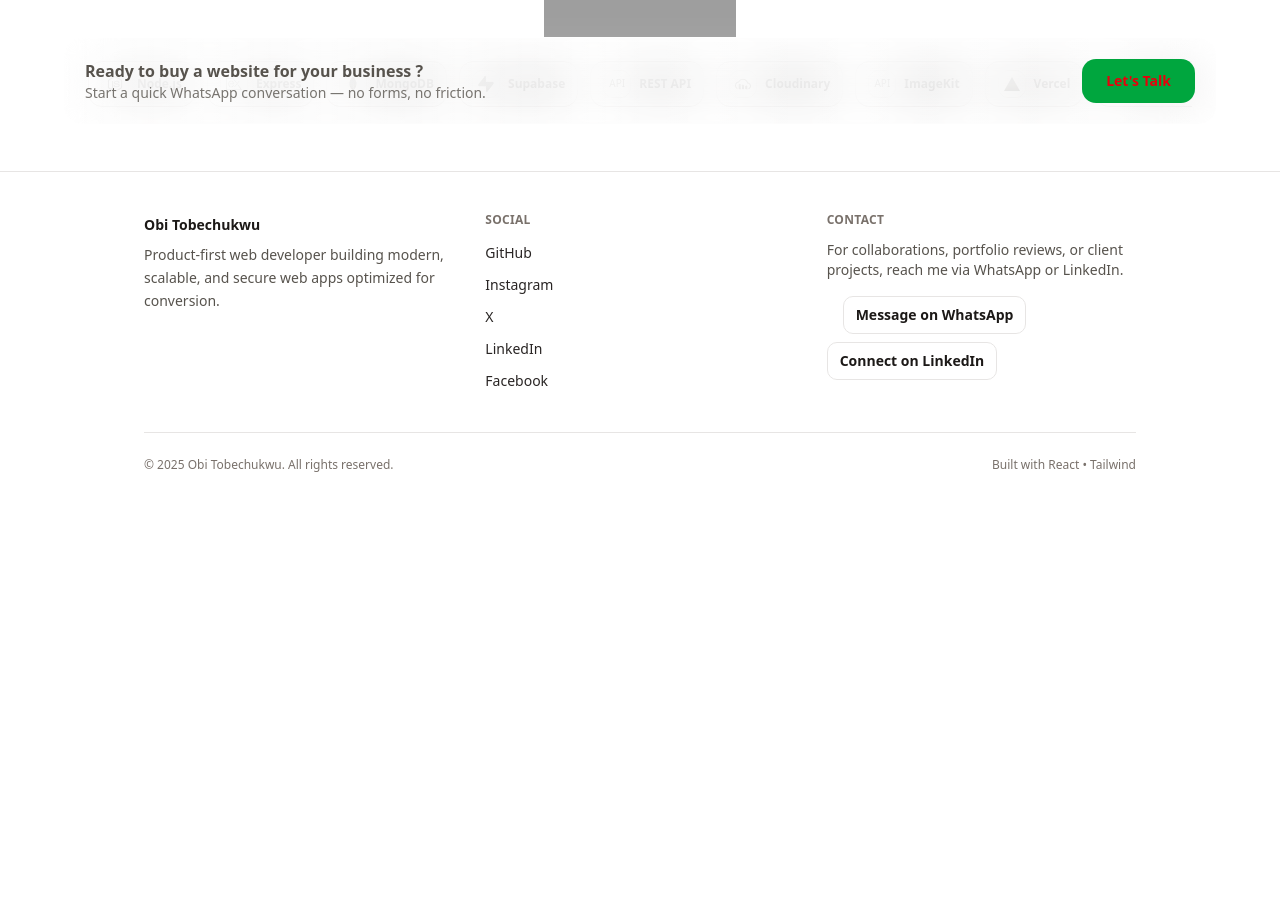
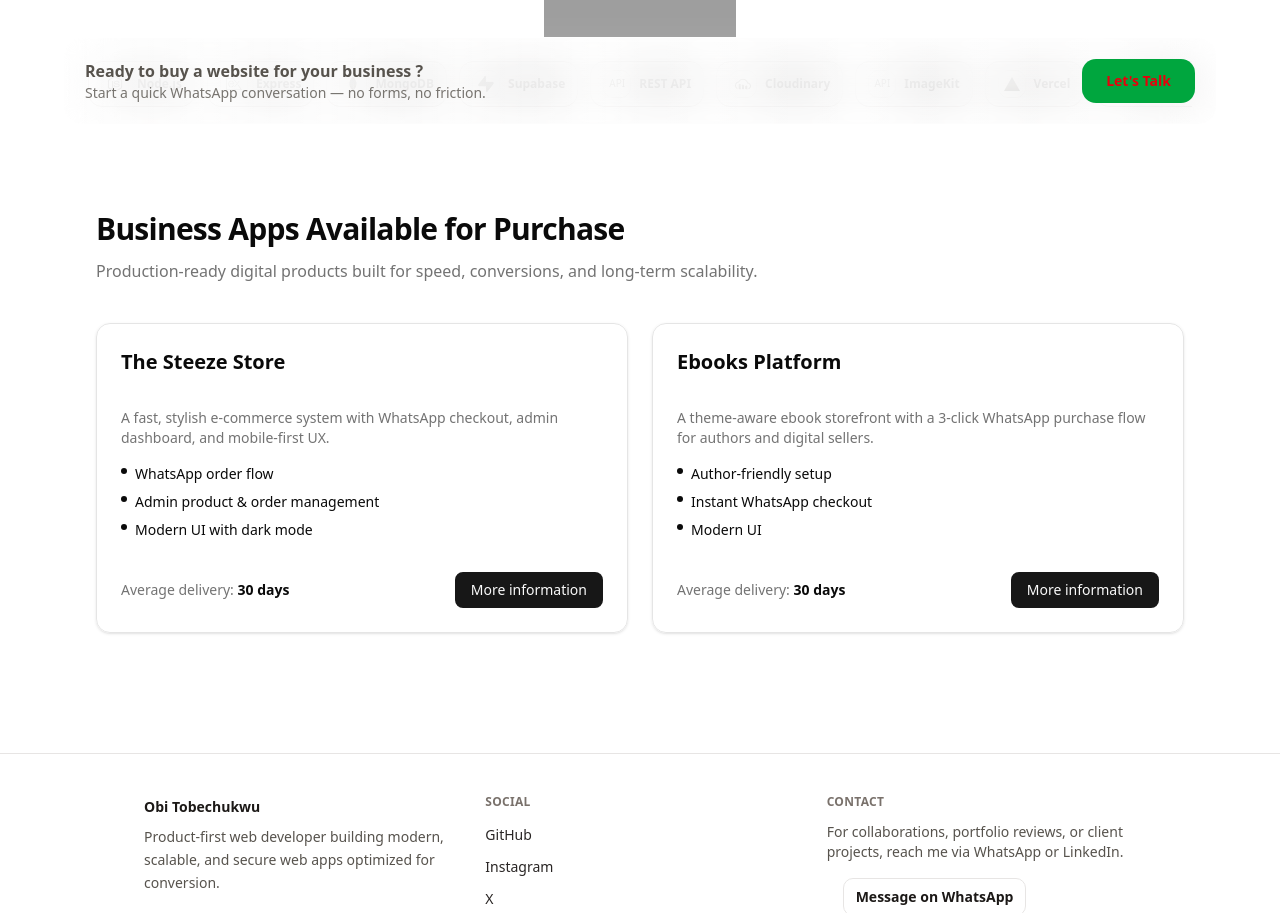
Before and after one commit to Swiftdaops/portfolio, a Next.js app: page / in a window 1280 px wide. Shown: the part 660-1573 px from the top of the page. Before the commit the page ends 1173 px from the top, so only its background shows below. Built offline with nearby package versions, Linux system fonts and the light colour scheme; grey boxes are pictures that could not be loaded.

Commit message:
chore(ui): remove price badges and update Ebooks highlight to Modern UI

```diff
--- a/package.json
+++ b/package.json
@@ -11,6 +11,7 @@
   "dependencies": {
     "@lottiefiles/dotlottie-react": "^0.17.10",
     "@radix-ui/react-dropdown-menu": "^2.1.16",
+    "@radix-ui/react-slot": "^1.2.4",
     "class-variance-authority": "^0.7.1",
     "clsx": "^2.1.1",
     "framer-motion": "^12.23.26",
--- /dev/null
+++ b/src/app/components/businessappsforsale.js
@@ -0,0 +1,110 @@
+"use client";
+
+import Link from "next/link";
+import { Card, CardContent, CardHeader, CardTitle } from "@/components/ui/card";
+import { Button } from "@/components/ui/button";
+
+const apps = [
+  {
+    name: "The Steeze Store",
+    slug: "/steeze",
+    price: "$2,500",
+    delivery: "30 days",
+    summary:
+      "A fast, stylish e-commerce system with WhatsApp checkout, admin dashboard, and mobile-first UX.",
+    highlights: [
+      "WhatsApp order flow",
+      "Admin product & order management",
+      "Modern UI with dark mode",
+    ],
+  },
+  {
+    name: "Ebooks Platform",
+    slug: "/ebooks",
+    price: "$1,800",
+    delivery: "30 days",
+    summary:
+      "A theme-aware ebook storefront with a 3-click WhatsApp purchase flow for authors and digital sellers.",
+    highlights: [
+      "Author-friendly setup",
+      "Instant WhatsApp checkout",
+        "Modern UI",
+    ],
+  },
+];
+
+export default function BusinessAppsForSale() {
+  return (
+    <section
+      aria-labelledby="business-apps-heading"
+      className="mx-auto max-w-6xl px-4 py-20 sm:px-6 lg:px-8"
+    >
+      <header className="mb-10 max-w-2xl">
+        <h2
+          id="business-apps-heading"
+          className="text-3xl font-semibold tracking-tight"
+        >
+          Business Apps Available for Purchase
+        </h2>
+        <p className="mt-3 text-muted-foreground">
+          Production-ready digital products built for speed, conversions, and
+          long-term scalability.
+        </p>
+      </header>
+
+      <div className="grid gap-6 md:grid-cols-2">
+        {apps.map((app) => (
+          <Card
+            key={app.name}
+            className="relative overflow-hidden border bg-background/60 backdrop-blur-sm"
+          >
+            <CardHeader>
+              <div className="flex items-center justify-between gap-4">
+                <CardTitle className="text-xl">{app.name}</CardTitle>
+              </div>
+            </CardHeader>
+
+            <CardContent className="space-y-4">
+              <p className="text-sm text-muted-foreground">
+                {app.summary}
+              </p>
+
+              <ul className="space-y-2 text-sm">
+                {app.highlights.map((item) => (
+                  <li key={item} className="flex items-start gap-2">
+                    <span className="mt-1 h-1.5 w-1.5 rounded-full bg-foreground" />
+                    <span>{item}</span>
+                  </li>
+                ))}
+              </ul>
+
+              <div className="flex items-center justify-between pt-4">
+                <span className="text-sm text-muted-foreground">
+                  Average delivery:{" "}
+                  <strong className="text-foreground">
+                    {app.delivery}
+                  </strong>
+                </span>
+
+                <Link href={app.slug}>
+                  <Button
+                    className="
+                      relative overflow-hidden
+                      bg-primary text-primary-foreground
+                      after:absolute after:inset-0
+                      after:bg-white/20 after:opacity-0
+                      hover:after:opacity-100
+                      after:transition
+                    "
+                  >
+                    More information
+                  </Button>
+                </Link>
+              </div>
+            </CardContent>
+          </Card>
+        ))}
+      </div>
+    </section>
+  );
+}
--- a/src/app/page.js
+++ b/src/app/page.js
@@ -1,4 +1,5 @@
 import Hero from "./components/Hero";
+import BusinessAppsForSale from "./components/businessappsforsale";
 
 export const metadata = {
   title:
@@ -37,7 +38,7 @@ export default function HomePage() {
   return (
     <main className="mx-auto w-full max-w-7xl px-4 py-10 sm:px-6 lg:px-8">
       <Hero />
-
+      <BusinessAppsForSale />
     </main>
   );
 }
--- /dev/null
+++ b/src/components/ui/badge.jsx
@@ -0,0 +1,44 @@
+import * as React from "react"
+import { Slot } from "@radix-ui/react-slot"
+import { cva } from "class-variance-authority";
+
+import { cn } from "@/lib/utils"
+
+const badgeVariants = cva(
+  "inline-flex items-center justify-center rounded-full border px-2 py-0.5 text-xs font-medium w-fit whitespace-nowrap shrink-0 [&>svg]:size-3 gap-1 [&>svg]:pointer-events-none focus-visible:border-ring focus-visible:ring-ring/50 focus-visible:ring-[3px] aria-invalid:ring-destructive/20 dark:aria-invalid:ring-destructive/40 aria-invalid:border-destructive transition-[color,box-shadow] overflow-hidden",
+  {
+    variants: {
+      variant: {
+        default:
+          "border-transparent bg-primary text-primary-foreground [a&]:hover:bg-primary/90",
+        secondary:
+          "border-transparent bg-secondary text-secondary-foreground [a&]:hover:bg-secondary/90",
+        destructive:
+          "border-transparent bg-destructive text-white [a&]:hover:bg-destructive/90 focus-visible:ring-destructive/20 dark:focus-visible:ring-destructive/40 dark:bg-destructive/60",
+        outline:
+          "text-foreground [a&]:hover:bg-accent [a&]:hover:text-accent-foreground",
+      },
+    },
+    defaultVariants: {
+      variant: "default",
+    },
+  }
+)
+
+function Badge({
+  className,
+  variant,
+  asChild = false,
+  ...props
+}) {
+  const Comp = asChild ? Slot : "span"
+
+  return (
+    <Comp
+      data-slot="badge"
+      className={cn(badgeVariants({ variant }), className)}
+      {...props} />
+  );
+}
+
+export { Badge, badgeVariants }
--- /dev/null
+++ b/src/components/ui/button.jsx
@@ -0,0 +1,58 @@
+import * as React from "react"
+import { Slot } from "@radix-ui/react-slot"
+import { cva } from "class-variance-authority";
+
+import { cn } from "@/lib/utils"
+
+const buttonVariants = cva(
+  "inline-flex items-center justify-center gap-2 whitespace-nowrap rounded-md text-sm font-medium transition-all disabled:pointer-events-none disabled:opacity-50 [&_svg]:pointer-events-none [&_svg:not([class*='size-'])]:size-4 shrink-0 [&_svg]:shrink-0 outline-none focus-visible:border-ring focus-visible:ring-ring/50 focus-visible:ring-[3px] aria-invalid:ring-destructive/20 dark:aria-invalid:ring-destructive/40 aria-invalid:border-destructive",
+  {
+    variants: {
+      variant: {
+        default: "bg-primary text-primary-foreground hover:bg-primary/90",
+        destructive:
+          "bg-destructive text-white hover:bg-destructive/90 focus-visible:ring-destructive/20 dark:focus-visible:ring-destructive/40 dark:bg-destructive/60",
+        outline:
+          "border bg-background shadow-xs hover:bg-accent hover:text-accent-foreground dark:bg-input/30 dark:border-input dark:hover:bg-input/50",
+        secondary:
+          "bg-secondary text-secondary-foreground hover:bg-secondary/80",
+        ghost:
+          "hover:bg-accent hover:text-accent-foreground dark:hover:bg-accent/50",
+        link: "text-primary underline-offset-4 hover:underline",
+      },
+      size: {
+        default: "h-9 px-4 py-2 has-[>svg]:px-3",
+        sm: "h-8 rounded-md gap-1.5 px-3 has-[>svg]:px-2.5",
+        lg: "h-10 rounded-md px-6 has-[>svg]:px-4",
+        icon: "size-9",
+        "icon-sm": "size-8",
+        "icon-lg": "size-10",
+      },
+    },
+    defaultVariants: {
+      variant: "default",
+      size: "default",
+    },
+  }
+)
+
+function Button({
+  className,
+  variant = "default",
+  size = "default",
+  asChild = false,
+  ...props
+}) {
+  const Comp = asChild ? Slot : "button"
+
+  return (
+    <Comp
+      data-slot="button"
+      data-variant={variant}
+      data-size={size}
+      className={cn(buttonVariants({ variant, size, className }))}
+      {...props} />
+  );
+}
+
+export { Button, buttonVariants }
--- /dev/null
+++ b/src/components/ui/card.jsx
@@ -0,0 +1,101 @@
+import * as React from "react"
+
+import { cn } from "@/lib/utils"
+
+function Card({
+  className,
+  ...props
+}) {
+  return (
+    <div
+      data-slot="card"
+      className={cn(
+        "bg-card text-card-foreground flex flex-col gap-6 rounded-xl border py-6 shadow-sm",
+        className
+      )}
+      {...props} />
+  );
+}
+
+function CardHeader({
+  className,
+  ...props
+}) {
+  return (
+    <div
+      data-slot="card-header"
+      className={cn(
+        "@container/card-header grid auto-rows-min grid-rows-[auto_auto] items-start gap-2 px-6 has-data-[slot=card-action]:grid-cols-[1fr_auto] [.border-b]:pb-6",
+        className
+      )}
+      {...props} />
+  );
+}
+
+function CardTitle({
+  className,
+  ...props
+}) {
+  return (
+    <div
+      data-slot="card-title"
+      className={cn("leading-none font-semibold", className)}
+      {...props} />
+  );
+}
+
+function CardDescription({
+  className,
+  ...props
+}) {
+  return (
+    <div
+      data-slot="card-description"
+      className={cn("text-muted-foreground text-sm", className)}
+      {...props} />
+  );
+}
+
+function CardAction({
+  className,
+  ...props
+}) {
+  return (
+    <div
+      data-slot="card-action"
+      className={cn(
+        "col-start-2 row-span-2 row-start-1 self-start justify-self-end",
+        className
+      )}
+      {...props} />
+  );
+}
+
+function CardContent({
+  className,
+  ...props
+}) {
+  return (<div data-slot="card-content" className={cn("px-6", className)} {...props} />);
+}
+
+function CardFooter({
+  className,
+  ...props
+}) {
+  return (
+    <div
+      data-slot="card-footer"
+      className={cn("flex items-center px-6 [.border-t]:pt-6", className)}
+      {...props} />
+  );
+}
+
+export {
+  Card,
+  CardHeader,
+  CardFooter,
+  CardTitle,
+  CardAction,
+  CardDescription,
+  CardContent,
+}
```
Also changed, not shown: 1 other file (tests, documents, lock files or other folders).
